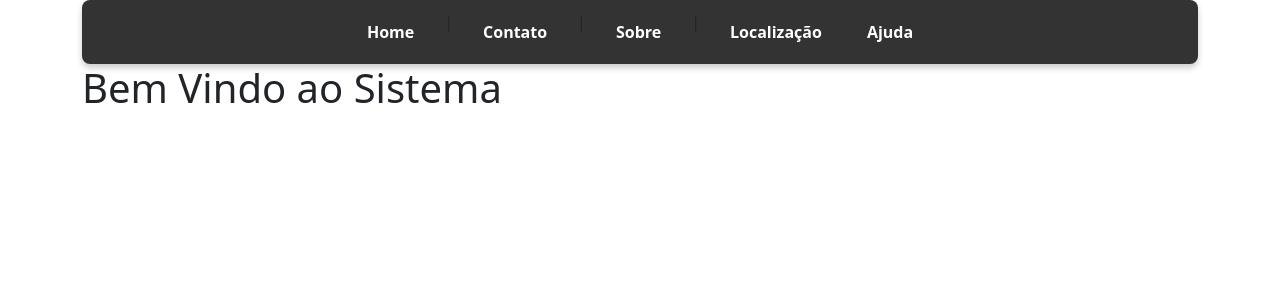
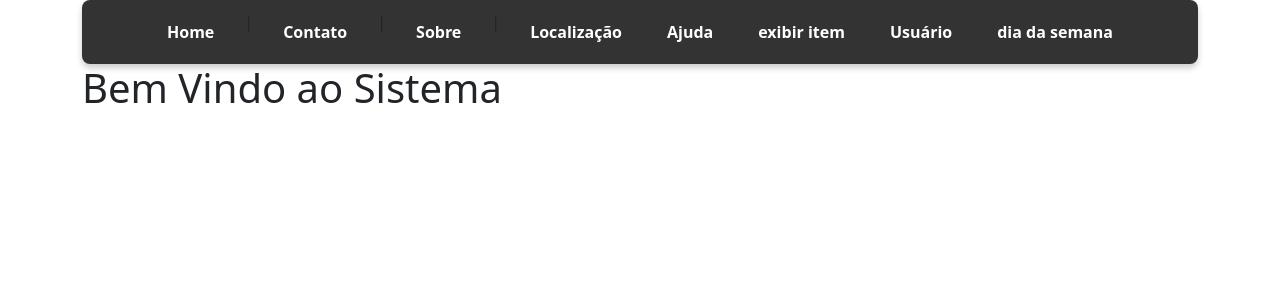
Before and after one commit to jv0savio0christian/piloto, a Django app: page / in a window 1280 px wide. Shown: the top 300 px of the page. Run offline with Django 5.2, Linux system fonts and the light colour scheme.

Commit message:
Atividade parâmetros e contextos

```diff
--- a/home/templates/base.html
+++ b/home/templates/base.html
@@ -50,6 +50,9 @@
       <a href="{% url 'sobre' %}">Sobre</a> |
       <a href="{% url 'local' %}">Localização</a>
       <a href="{% url 'ajuda' %}">Ajuda</a>
+      <a href="{% url 'exibiritem' '20' %}">exibir item</a>
+      <a href="{% url 'perfil' 'Seu nome aqui' %}">Usuário</a>
+      <a href="{% url 'semana'  '0'%}">dia da semana</a>
     </div>
 
 
--- /dev/null
+++ b/home/templates/exibiritem.html
@@ -0,0 +1,6 @@
+{% extends 'base.html' %}
+{% block titulo %} Detalhes do Item {% endblock %}
+
+{% block conteudo %}
+    <h1> Esse é o perfil de {{id}}</h1>
+{% endblock %}
--- /dev/null
+++ b/home/templates/perfil.html
@@ -0,0 +1,6 @@
+{% extends 'base.html' %}
+{% block titulo %} Detalhes do Item {% endblock %}
+
+{% block conteudo %}
+    <h1> Esse é o perfil de {{nome}}</h1>
+{% endblock %}
--- /dev/null
+++ b/home/templates/semana.html
@@ -0,0 +1,6 @@
+{% extends 'base.html' %}
+{% block titulo %} Detalhes do Item {% endblock %}
+
+{% block conteudo %}
+    <h1> O dia da semana é {{dia}}</h1>
+{% endblock %}
--- a/home/views.py
+++ b/home/views.py
@@ -11,3 +11,24 @@ def ajuda(request):
     return render(request,'ajuda.html')
 def local(request):
     return render(request,'local.html')
+def exibiritem(request,id):
+    return render(request,'exibiritem.html',{'id':id})
+def perfil(request,nome):
+    return render(request,'perfil.html',{'nome':nome})
+def semana(request,dia):
+    if dia > 7 or dia <1:
+        return render(request,'semana.html',{'dia':'Dia inválido'})
+    if dia == 1:
+        return render(request,'semana.html',{'dia':'Domingo'})
+    if dia == 2:
+        return render(request, 'semana.html',{'dia':'segunda feira'})
+    if dia == 3:
+        return render(request, 'semana.html',{'dia':'terça feira'})
+    if dia == 4:
+        return render(request, 'semana.html',{'dia':'quarta feira'})
+    if dia == 5:
+        return render(request, 'semana.html',{'dia':'quinta feira'})
+    if dia == 6:
+        return render(request, 'semana.html',{'dia':'sexta feira'})
+    if dia == 7:
+        return render(request, 'semana.html',{'dia':'sábado'})
--- a/pweb/settings.py
+++ b/pweb/settings.py
@@ -23,7 +23,7 @@ BASE_DIR = Path(__file__).resolve().parent.parent
 SECRET_KEY = 'django-insecure-5clqlghu4p&62wyplf#i291anea)so-yc&b+q1uku4092n@dhz'
 
 # SECURITY WARNING: don't run with debug turned on in production!
-DEBUG = False
+DEBUG = True
 
 ALLOWED_HOSTS = ['127.0.0.1','.vercel.app']
 
--- a/pweb/urls.py
+++ b/pweb/urls.py
@@ -25,4 +25,7 @@ urlpatterns = [
     path('contato',views.contato,name='contato'),
     path('ajuda',views.ajuda,name='ajuda'),
     path('local',views.local,name='local'),
+    path('exibiritem/<int:id>',views.exibiritem,name='exibiritem'),
+    path('perfil/<str:nome>',views.perfil,name='perfil'),
+    path('diadasemana/<int:dia>',views.semana,name='semana')
 ]
```
